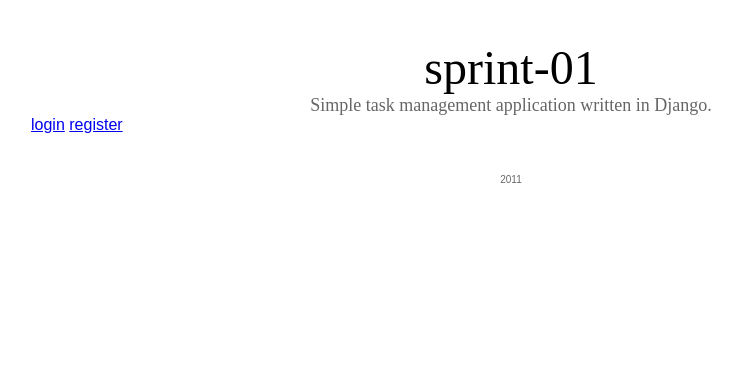
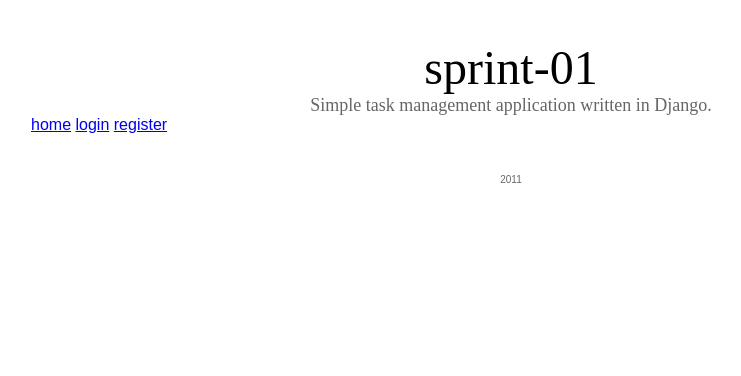
Before and after one commit to chaosk/sprint-01, a Django app: template sprint-01/templates/static/home.html in a window 1280 px wide. Shown: the top 376 px of the page, without its empty margins (129-870 px from the left). Run offline with Django 3.2, Linux system fonts and the light colour scheme; the template is opened without the code that fills it, so the values that code supplies are empty; parts of the project's set-up code (start-up, migrations or seed data) failed here and were passed over; some web fonts are replaced.

Commit message:
added link to home page

```diff
--- a/sprint-01/templates/base.html
+++ b/sprint-01/templates/base.html
@@ -22,10 +22,11 @@
 		</header>
 
 		<section>
+			<a href="{% url home %}">home</a>
 			{% if request.user.is_authenticated %}
 			Welcome, {{ request.user }}! <a href="{% url logout %}">logout</a>
 			{% else %}
-			<a href="{% url login %}">login</a> <a href="{% url register %}">register</a>
+			</a><a href="{% url login %}">login</a> <a href="{% url register %}">register</a>
 			{% endif %}
 		</section>
 
```
